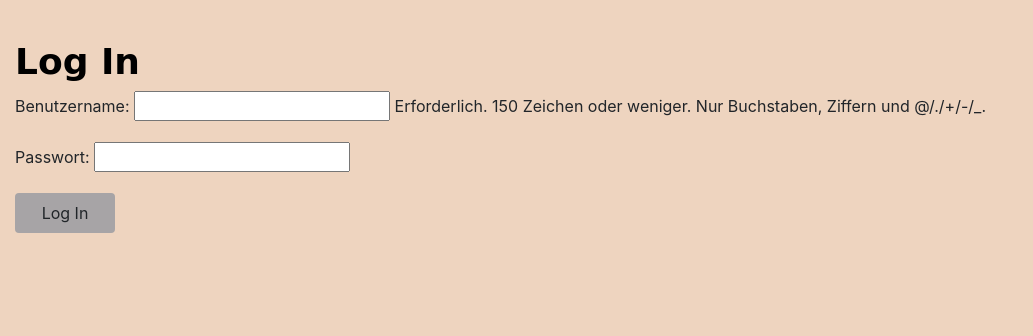
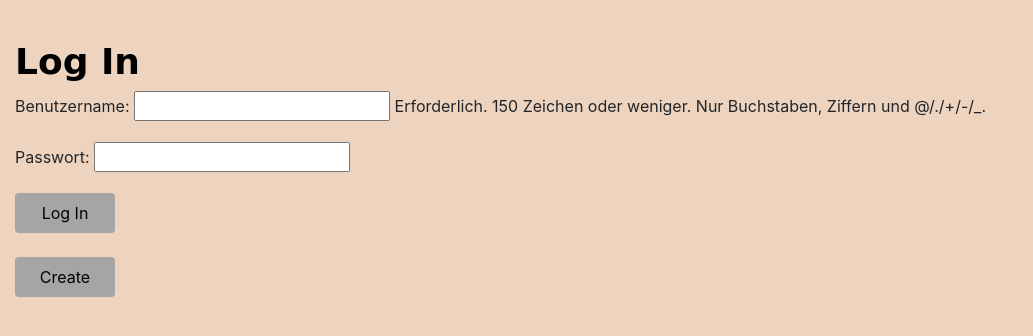
Before and after one commit to HliebM/my-first-blog, a Django app: page /signIn in a window 1280 px wide. Shown: the part 109-445 px from the top of the page, without its empty margins (0-1033 px from the left). Run offline with Django 3.2, Linux system fonts and the light colour scheme.

Commit message:
Added some buttons(Login...),changed CSS of buttons a little

```diff
--- a/blog/static/css/blog.css
+++ b/blog/static/css/blog.css
@@ -33,13 +33,14 @@ body{
 .header__title a{
     color: white;
 }
-.btn{
+.btn, .btn a{
     background-color: #a7a4a6;
     width: 100px;
     height: 40px;
     transition: all .5s;
+    color: black;
 }
-.btn:hover{
+.btn:hover a, .btn:hover{
     background-color: #4b4848;
     color: white;
 }
@@ -88,7 +89,7 @@ h2{
     color: white;
 }
 .post__comment{
-    height: 30px;
+    min-height: 30px;
     border-radius: 10px;
     padding: 5px;
     background-color: #ced4e3;
--- a/blog/templates/blog/signIn.html
+++ b/blog/templates/blog/signIn.html
@@ -6,5 +6,7 @@
         {% csrf_token %}
         {{ form.as_p }}
         <button type="submit" class="save btn btn-default">Log In</button>
+        <br><br>
+        <button class="btn"><a href="{% url 'signUp' %}">Create</a></button>
     </form>
 {% endblock %}
```
Also changed, not shown: blog/migrations/0005_remove_post_likes.py (added).
